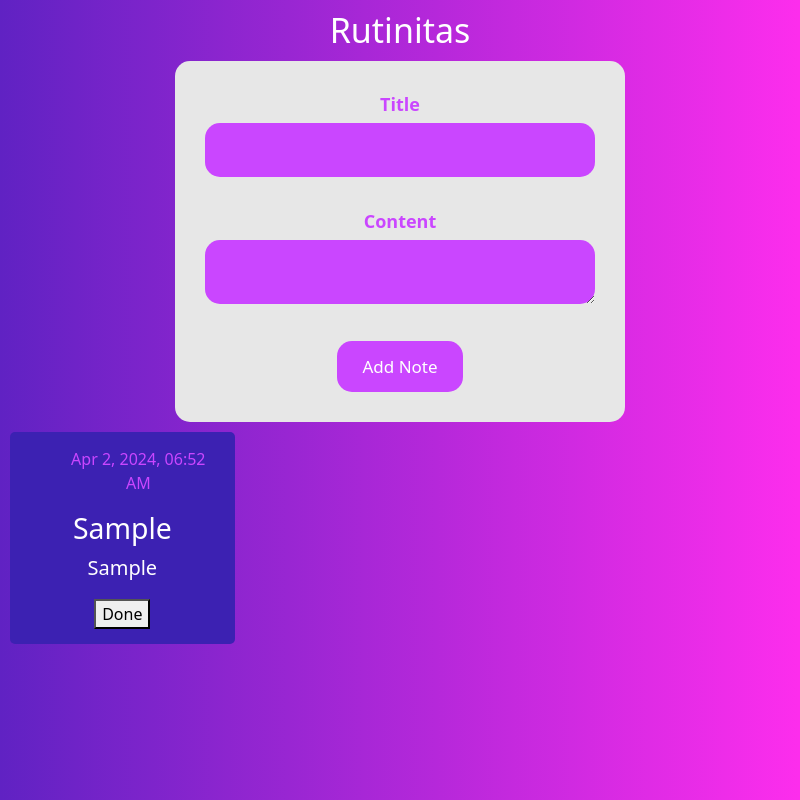
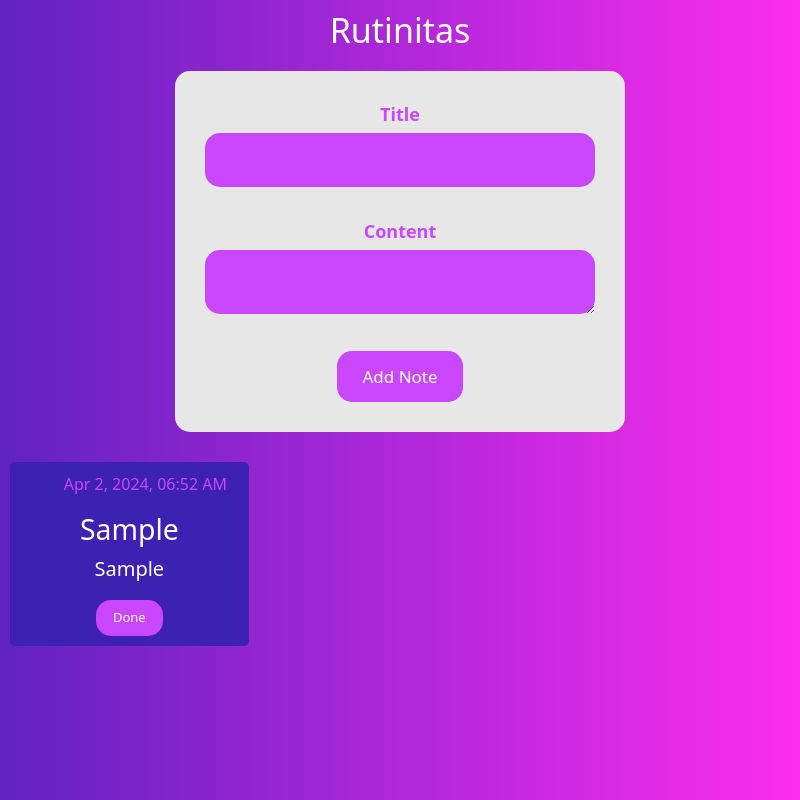
Before and after one commit to Kaveenxz/Electron-app, an Electron app: page src/index.html in a window 800 px wide. Both pictures are taken after typing "Sample", "Sample" into the empty fields and a click on the button "Add Note". Drawn offline with Linux system fonts and the light colour scheme.

Commit message:
complete app

```diff
--- a/src/index.css
+++ b/src/index.css
@@ -115,3 +115,23 @@ a{
 .date-time{
   list-style: none;
 }
+.btn-done{
+  background-color: #ca46ff;
+  color: white;
+  padding: 8px 17px;
+  border: none;
+  border-radius: 15px;
+  cursor: pointer;
+  font-size: 13px;
+}
+.added-notes {
+  display: flex;
+  flex-wrap: wrap;
+  gap: 20px;
+}
+
+.note {
+  width: calc(32.33% - 20px);
+  padding: 10px;
+  border-radius: 5px;
+}
--- a/src/index.html
+++ b/src/index.html
@@ -14,7 +14,7 @@
       <h1>Rutinitas</h1>
   </div>
 
-  <div className="form">
+  <div className="form" style="margin: 20px 0;">
     <Form action="" method="post" id="note-form" className='note-form'>
       <p>
         <label htmlFor="title">Title</label>
```
